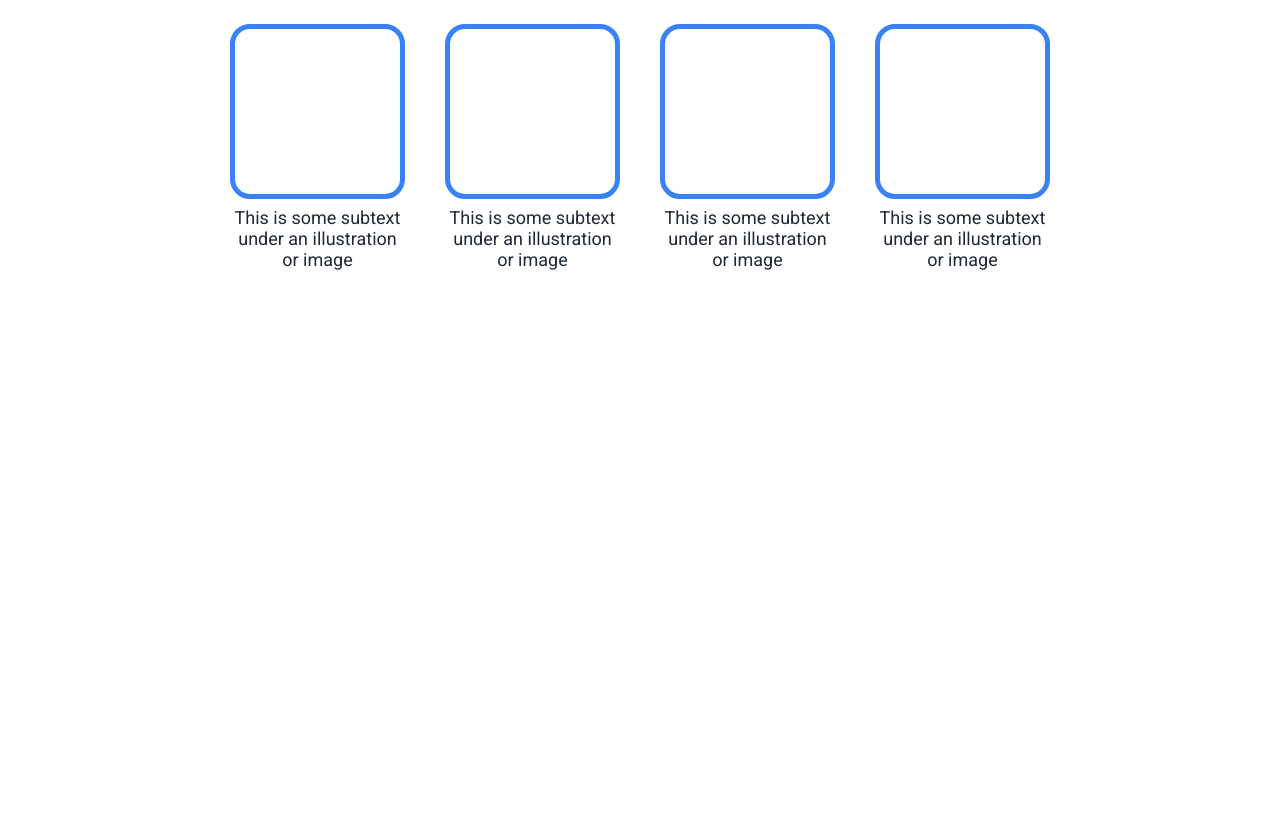
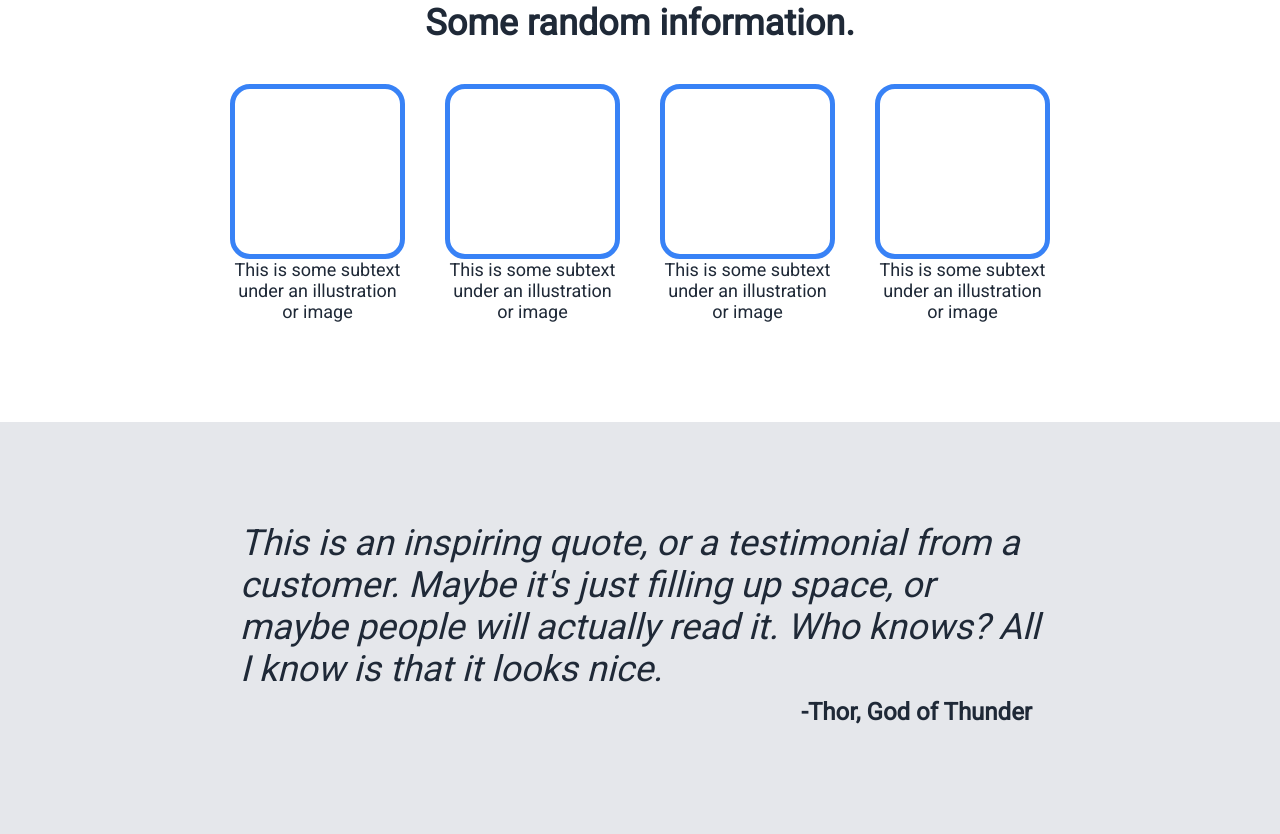
Before and after one commit to also-also/landing-page, a plain HTML site: page index.html in a window 1280 px wide. Shown: the part 709-1543 px from the top of the page. Before the commit the page ends 1079 px from the top, so only its background shows below. Drawn offline with Linux system fonts and the light colour scheme.

Commit message:
Landing page updates and quote section

```diff
--- a/index.html
+++ b/index.html
@@ -67,7 +67,10 @@
     </section>
 
     <section class="quote-section">
-
+        <div class="quote-container">
+        <p>This is an inspiring quote, or a testimonial from a customer. Maybe it's just filling up space, or maybe people will actually read it. Who knows? All I know is that it looks nice.</p>
+        <p class="align-right">-Thor, God of Thunder</p>
+        </div>
     </section>
 
     <section class="signup-section">
--- a/style.css
+++ b/style.css
@@ -16,10 +16,6 @@ img {
 ul {
     list-style-type: none;
     gap: 20px;
-}
-
-ul .nav {
-
 }
 
 h1 {
@@ -58,14 +54,14 @@ p {
 }
 
 .navbar {
-    padding: 10px 0;
+    padding: 14px 0;
     display: flex;
     justify-content: space-between;
     align-items:flex-start;
     max-width: 1100px;
     margin: 0 auto;
     background-color: #1F2937;
-    height: 150px;
+    height: 120px;
 }
 
 .navbar a {
@@ -82,7 +78,7 @@ p {
     color: #f9faf8;
     font-size: 24px;
     font-weight: bold;
-
+    margin-right: 30px;
 }
 
 .header {
@@ -90,6 +86,7 @@ p {
     margin: 0 auto;
     display: flex;
     gap: 30px;
+    margin-top: 30px;
 }
 
 .button {
@@ -107,6 +104,11 @@ p {
     margin: 40px 0;
     display: flex;
     justify-content: center;
+}
+
+.box-section {
+    margin: 100px 20px;
+
 }
 
 .card {
@@ -127,12 +129,39 @@ p {
 .empty-cards p {
     color: #1F2937;
     text-align: center;
-    margin: 8px 0 100px;
 }
 
 .card-container {
     display: flex;
     flex-direction: column;
     max-width: 175px;
+}
 
+.quote-section {
+    display: flex;
+    justify-content: center;
+    background-color: #e5e7eb;
+    padding: 100px;
 }
+
+.quote-container {
+    display: flex;
+    flex-direction: column;
+    align-items: center;
+    max-width: 800px;
+}
+
+.quote-container p {
+    color: #1F2937;
+    font-size: 36px;
+    font-weight: 100;
+    font-style: italic;
+}
+
+p.align-right {
+    font-style: normal;
+    align-self: flex-end;
+    font-size: 24px;
+    font-weight: bold;
+    padding: 8px;
+}
```
